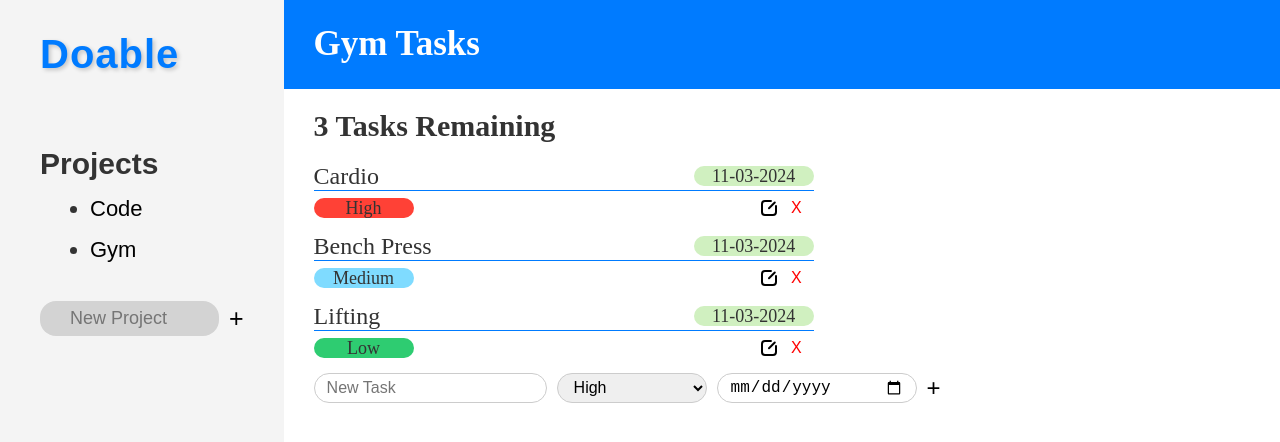
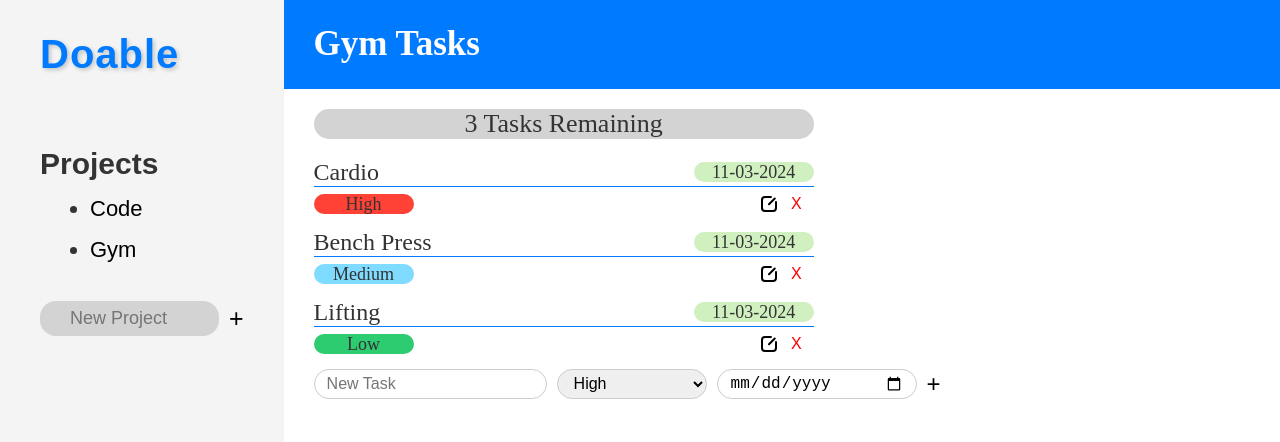
Before and after one commit to SamuelFerfort/to-do-list, a website built with webpack: page src/index.html in a window 1280 px wide. Built offline with nearby package versions, Linux system fonts and the light colour scheme.

Commit message:
improved layout

```diff
--- a/src/index.js
+++ b/src/index.js
@@ -8,7 +8,7 @@ const header = document.querySelector("header");
 const main = document.querySelector("main");
 const dialog = document.querySelector("dialog");
 const editForm = document.querySelector(".editForm");
-const priority = document.querySelector("#priority");
+const prioritySelect = document.querySelector("#priority");
 const description = document.querySelector("#description");
 const date = document.querySelector("#taskDate");
 
@@ -153,17 +153,17 @@ function displayTasks(project) {
     const deleteBtn = document.createElement("button");
     const editBtn = document.createElement("button");
     const priority = document.createElement("p");
-    taskBot.appendChild(priority)
-    taskBot.appendChild(editBtn)
-    taskBot.appendChild(deleteBtn)
-    taskBot.classList.add("bot")
+    taskBot.appendChild(priority);
+    taskBot.appendChild(editBtn);
+    taskBot.appendChild(deleteBtn);
+    taskBot.classList.add("bot");
 
     // taskTop Includes title and date
 
     const taskTop = document.createElement("div");
-    const taskTitle = document.createElement("h4")
+    const taskTitle = document.createElement("h4");
     const dateP = document.createElement("p");
-    taskTop.classList.add("top")
+    taskTop.classList.add("top");
     taskTop.appendChild(taskTitle);
     taskTop.appendChild(dateP);
     taskTitle.innerHTML = `${task.description}`;
@@ -177,10 +177,11 @@ function displayTasks(project) {
         if (!dateEdit) return;
         // Format the date using date-fns
         const formattedDate = format(dateEdit, "MM-dd-yyyy");
-        task.editTask(description.value, priority.value, formattedDate);
+        task.editTask(description.value, prioritySelect.value, formattedDate);
         displayTasks(project);
         createTaskForm(project);
         dialog.close();
+        editForm.reset();
       });
     });
     deleteBtn.classList.add("delete");
--- a/src/styles.css
+++ b/src/styles.css
@@ -65,8 +65,13 @@ p {
   width: max-content;
 }
 main h1 {
-  font-size: 30px;
+  font-size: 26px;
   margin-top: 20px;
+  text-align: center;
+  width: 500px;
+  border-radius: 18px;
+  background-color: lightgray;
+  font-weight: 500;
 }
 
 .sidebar {
```
Also changed, not shown: dist/bundle.js.
